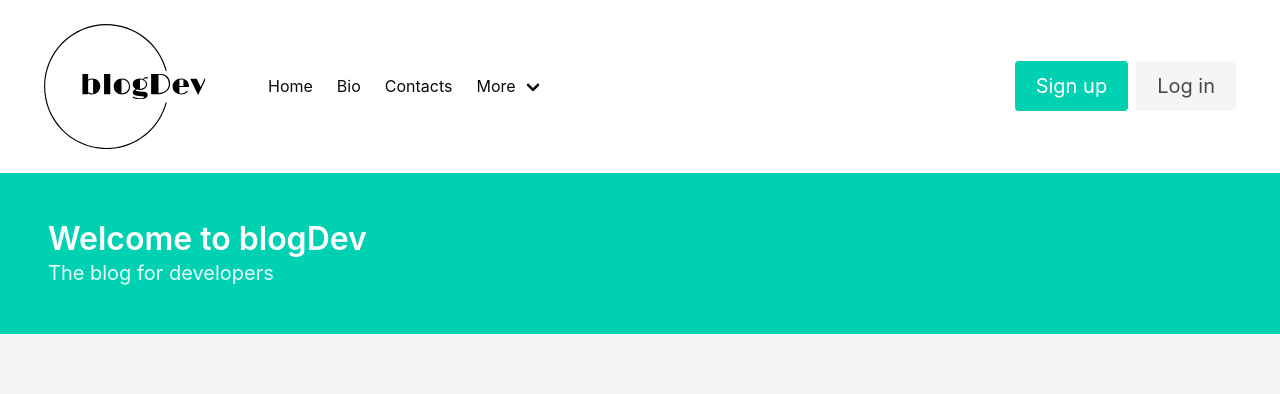
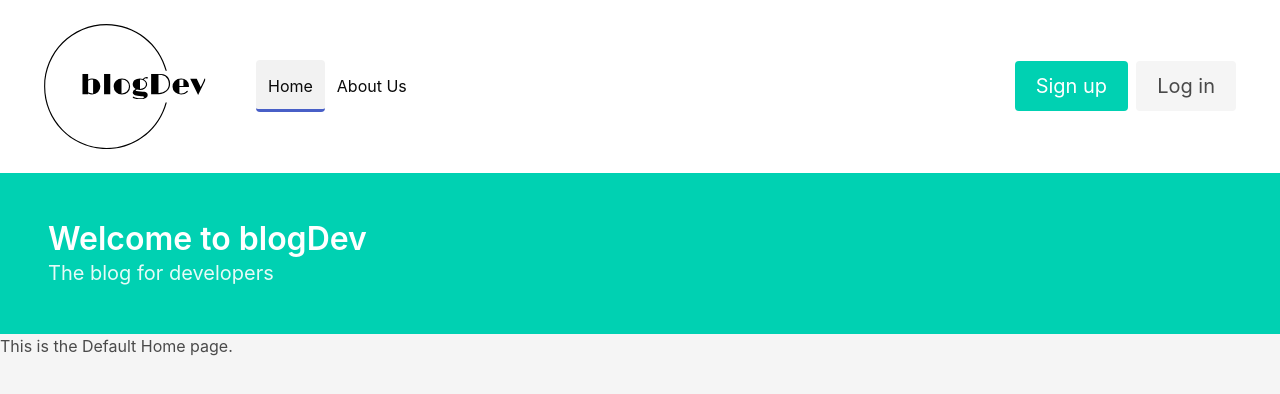
Before and after one commit to StsteveO/blog-front-end, a React (Vite) app in the folder blog-front-end/: page / in a window 1280 px wide. Shown: the top 394 px of the page. Built offline with nearby package versions, Linux system fonts and the light colour scheme.

Commit message:
update navbar

```diff
--- a/blog-front-end/package.json
+++ b/blog-front-end/package.json
@@ -18,7 +18,8 @@
     "@fortawesome/react-fontawesome": "^0.2.0",
     "bulma": "^0.9.4",
     "react": "^18.2.0",
-    "react-dom": "^18.2.0"
+    "react-dom": "^18.2.0",
+    "react-router-dom": "^6.16.0"
   },
   "devDependencies": {
     "@types/react": "^18.2.15",
--- a/blog-front-end/src/App.jsx
+++ b/blog-front-end/src/App.jsx
@@ -5,6 +5,11 @@ import "bulma/css/bulma.min.css";
 import Hero from './components/Hero';
 import Nav from './components/Nav';
 import '@fortawesome/fontawesome-free/css/all.min.css'; // Import FontAwesome CSS
+import DefaultPage from './components/DefaultPage';
+import AboutUs from './components/AboutUs';
+import SignUp from './components/SignUp';
+import Login from './components/Login';
+import { useParams } from 'react-router-dom';
 
 // example
   //<div className="icon-text">
@@ -19,6 +24,8 @@ function App() {
   //eslint-disable-next-line
   // const [count, setCount] = useState(0);
 
+  const { name }= useParams();
+
   const websiteTitle= "Welcome to blogDev";
   const websiteSubtitle= "The blog for developers"
 
@@ -26,6 +33,18 @@ function App() {
     <>
       <Nav />
       <Hero title={websiteTitle} subtitle={websiteSubtitle} />
+
+      <div>
+        {name === "aboutUs" ? (
+          <AboutUs />
+        ) : name === "signUp" ? (
+          <SignUp />
+        ) : name === "login" ? (
+          <Login />
+        ) : (
+          <DefaultPage />
+        )}
+      </div>
     </>
   );
 }
--- /dev/null
+++ b/blog-front-end/src/components/AboutUs.jsx
@@ -0,0 +1,8 @@
+const AboutUs = () => {
+  return (
+    <>
+      <h1> This is an About Us page.</h1>
+    </>
+  );
+};
+export default AboutUs;
--- /dev/null
+++ b/blog-front-end/src/components/DefaultPage.jsx
@@ -0,0 +1,11 @@
+//eslint-disable-next-line
+import { useState, useEffect } from "react";
+
+const DefaultPage = () => {
+  return (
+    <>
+      <h1> This is the Default Home page.</h1>
+    </>
+  );
+};
+export default DefaultPage;
--- /dev/null
+++ b/blog-front-end/src/components/ErrorPage.jsx
@@ -0,0 +1,11 @@
+import { Link } from "react-router-dom";
+
+const ErrorPage = () => {
+  return (
+    <>
+      <h1> This is an Error page.</h1>
+      <Link to="/">Click here to go back home.</Link>
+    </>
+  );
+};
+export default ErrorPage;
--- /dev/null
+++ b/blog-front-end/src/components/Login.jsx
@@ -0,0 +1,11 @@
+//eslint-disable-next-line
+import { useState, useEffect } from "react";
+
+const Login = () => {
+  return (
+    <>
+      <h1> This is the Login page.</h1>
+    </>
+  );
+};
+export default Login;
--- a/blog-front-end/src/components/Nav.jsx
+++ b/blog-front-end/src/components/Nav.jsx
@@ -2,9 +2,11 @@
 import { useState, useEffect } from "react";
 // import PropTypes from "prop-types"; // Import PropTypes
 import logoSVG from "../assets/logo.svg";
+import {Link, useLocation} from "react-router-dom";
 
 export default function Nav() {
   const [navBarIsActive, setNavBarIsActive] = useState(false);
+  const location= useLocation();
 
   function toggleNavBarIsActive() {
     setNavBarIsActive(!navBarIsActive);
@@ -19,9 +21,9 @@ export default function Nav() {
     <>
       <nav className="navbar is-white is-spaced" aria-label="main-navigation">
         <div className="navbar-brand">
-          <a className="navbar-item">
+          <Link to="/" className="navbar-item">
             <img src={logoSVG} style={logoStyle} />
-          </a>
+          </Link>
 
           <a
             role="button"
@@ -43,11 +45,11 @@ export default function Nav() {
           className={navBarIsActive ? "navbar-menu is-active" : "navbar-menu"}
         >
           <div className="navbar-start">
-            <a className="navbar-item">Home</a>
-            <a className="navbar-item">Bio</a>
-            <a className="navbar-item">Contacts</a>
+            <Link to="/" className={location.pathname ==="/" ? "navbar-item is-active is-tab" : "navbar-item"}>Home</Link>
+            <Link to="/aboutUs" className={location.pathname ==="/aboutUs" ? "navbar-item is-active is-tab" : "navbar-item"}>About Us</Link>
+            {/* <a className="navbar-item">Contacts</a> */}
 
-            <div className="navbar-item has-dropdown is-hoverable">
+            {/* <div className="navbar-item has-dropdown is-hoverable">
               <a className="navbar-link">More</a>
               <div className="navbar-dropdown">
                 <a className="navbar-item">Link1</a>
@@ -56,14 +58,14 @@ export default function Nav() {
                 <hr className="navbar-divider" />
                 <a className="navbar-item">Report an issue</a>
               </div>
-            </div>
+            </div> */}
           </div>
 
           <div className="navbar-end">
             <div className="navbar-item">
               <div className="buttons are-medium">
-                <a className="button is-primary">Sign up</a>
-                <a className="button is-light">Log in</a>
+                <Link to="/signUp" className="button is-primary">Sign up</Link>
+                <Link to="/login" className="button is-light">Log in</Link>
               </div>
             </div>
           </div>
--- /dev/null
+++ b/blog-front-end/src/components/SignUp.jsx
@@ -0,0 +1,11 @@
+//eslint-disable-next-line
+import { useState, useEffect } from "react";
+
+const SignUp = () => {
+  return (
+    <>
+      <h1> This is the Sign Up page.</h1>
+    </>
+  );
+};
+export default SignUp;
--- a/blog-front-end/src/main.jsx
+++ b/blog-front-end/src/main.jsx
@@ -1,9 +1,19 @@
 import React from 'react'
 import ReactDOM from 'react-dom/client'
+import { createBrowserRouter, RouterProvider } from 'react-router-dom'
 import App from './App.jsx'
+import ErrorPage from './components/ErrorPage.jsx';
+
+const router= createBrowserRouter([
+  {
+    path: "/:name?",
+    element: <App/>,
+    errorElement: <ErrorPage />
+  },
+])
 
 ReactDOM.createRoot(document.getElementById('root')).render(
   <React.StrictMode>
-    <App />
+    <RouterProvider router= {router}/>
   </React.StrictMode>,
 )
```
Also changed, not shown: 1 other file (tests, documents, lock files or other folders).
